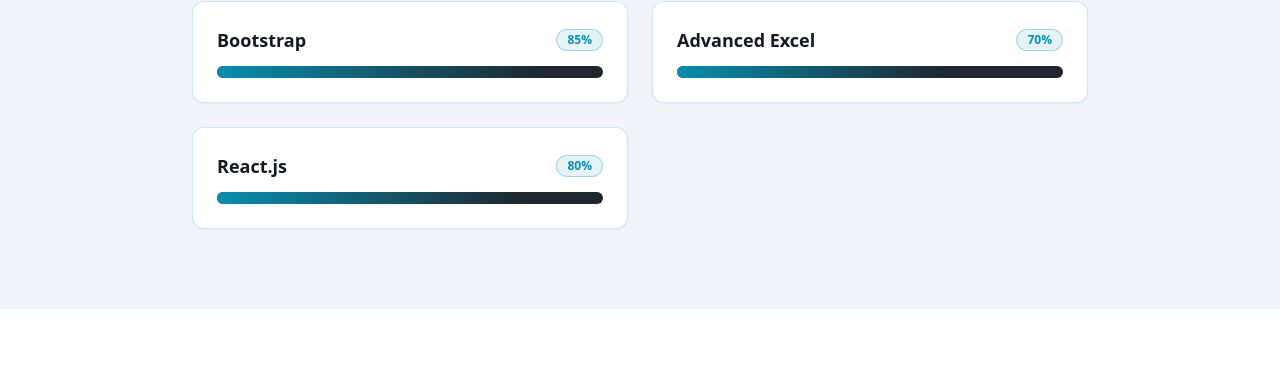
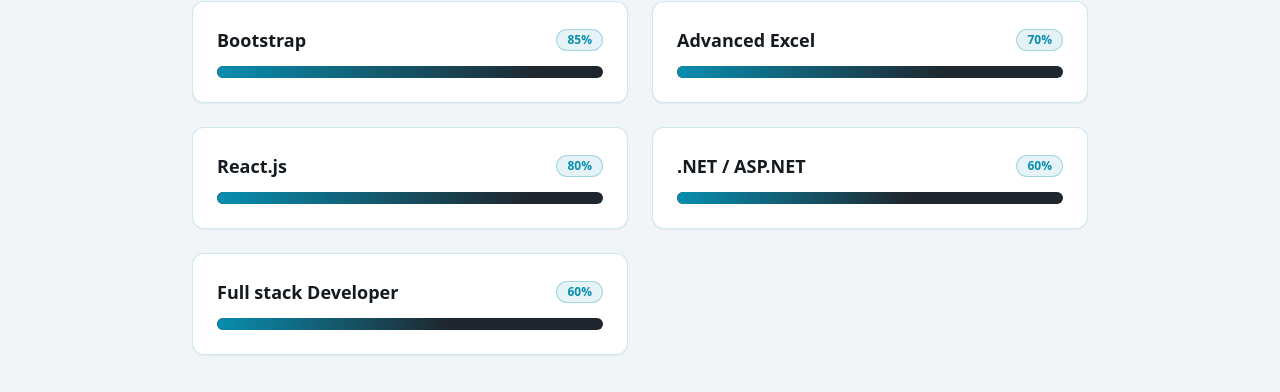
Before and after one commit to mohammad11-hub/my-portfolio-, a React (Vite) app: page / in a window 1280 px wide. Shown: the part 2079-2471 px from the top of the page. Built offline with nearby package versions, Linux system fonts and the light colour scheme; the HTML template or start-up script is replaced by a standard one.

Commit message:
Update Skills.tsx

```diff
--- a/src/components/Skills.tsx
+++ b/src/components/Skills.tsx
@@ -10,6 +10,8 @@ const Skills = () => {
     { name: "Bootstrap", level: 85 },
     { name: "Advanced Excel", level: 70 },
     { name: "React.js", level: 80 },
+    { name: ".NET / ASP.NET", level: 60 },
+    { name: "Full stack Developer", level: 60 },
   ];
 
   return (
```
